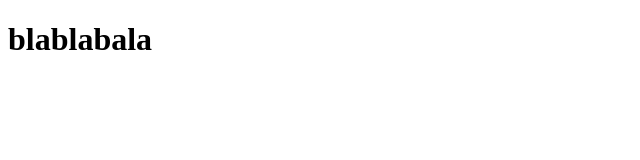
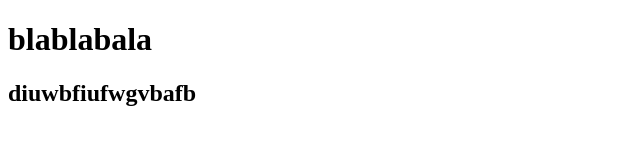
Before and after one commit to RaddNavarro/test-game, a plain HTML site: page index.html in a window 1280 px wide. Shown: the whole page, without its empty margins (0-640 px from the left). Drawn offline with Linux system fonts and the light colour scheme.

Commit message:
added h2

```diff
--- a/index.html
+++ b/index.html
@@ -7,5 +7,6 @@
 </head>
 <body>
     <h1> blablabala</h1>
+    <h2> diuwbfiufwgvbafb</h2>
 </body>
 </html>
```
